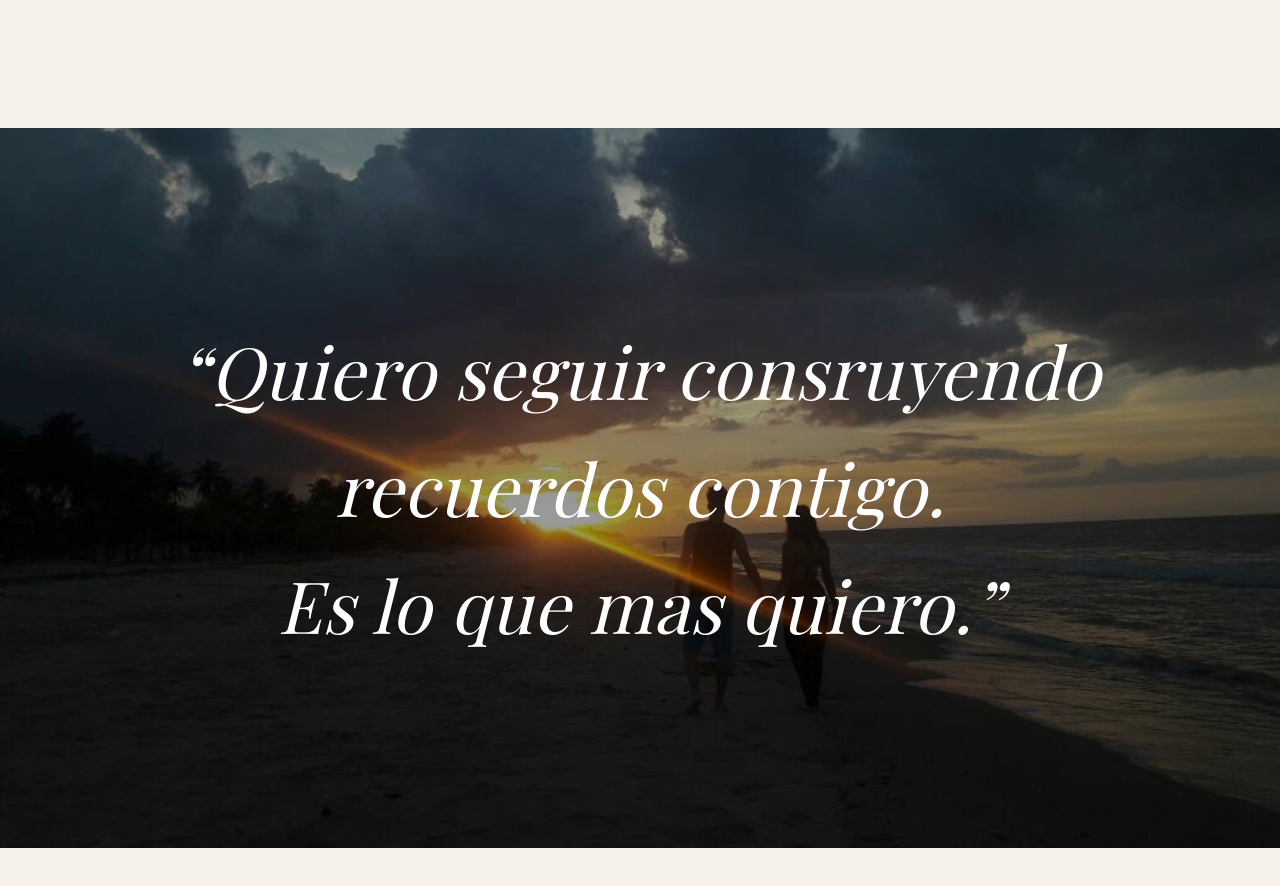
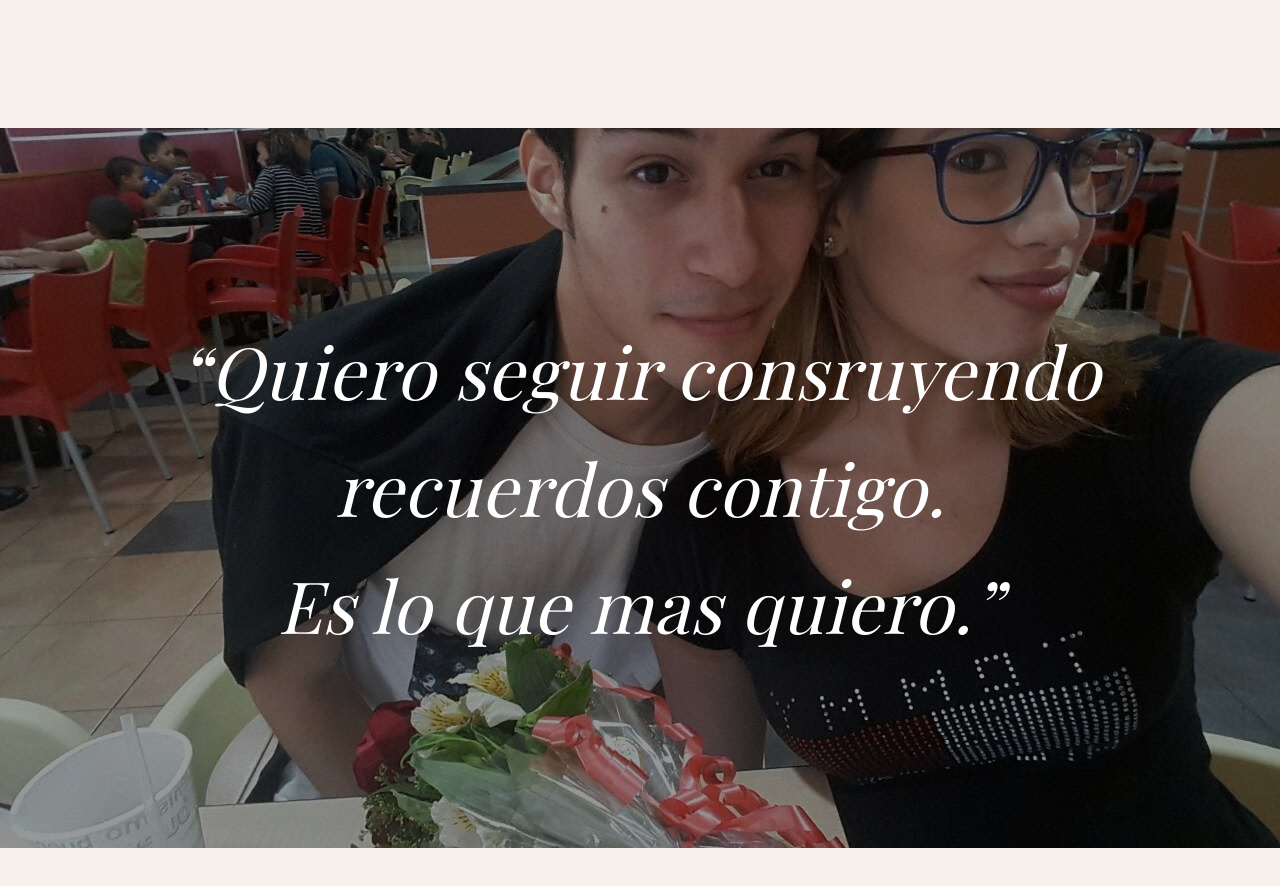
Before and after one commit to carlosadams110297-eng/la-ultima-oportunidad, a Next.js app: page / in a window 1280 px wide. Shown: the part 3600-4486 px from the top of the page. Built offline with nearby package versions, Linux system fonts and the light colour scheme; a web font is replaced by a local one.

Commit message:
fix imagenes

```diff
--- a/app/page.tsx
+++ b/app/page.tsx
@@ -147,12 +147,12 @@ export default function Home() {
 
       </section>
 
-      {/* FOTO PLAYA */}
+      {/* FOTO laprimera */}
       <section className="relative h-[90vh] my-32">
 
         <Image
-          src="/images/PLAYA.jpg"
-          alt="PlAYA"
+          src="/images/laprimera.jpg"
+          alt="laprimera"
           fill
           className="object-cover"
         />
```
Also changed, not shown: public/images/laprimera.jpg (renamed from public/images/IMG-20161126-WA0015.jpg).
